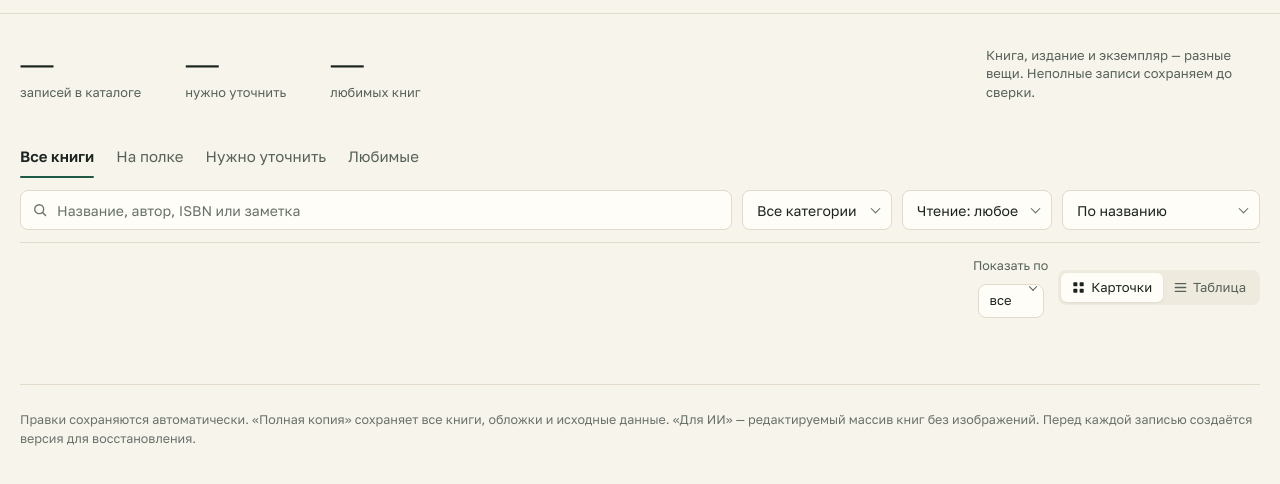
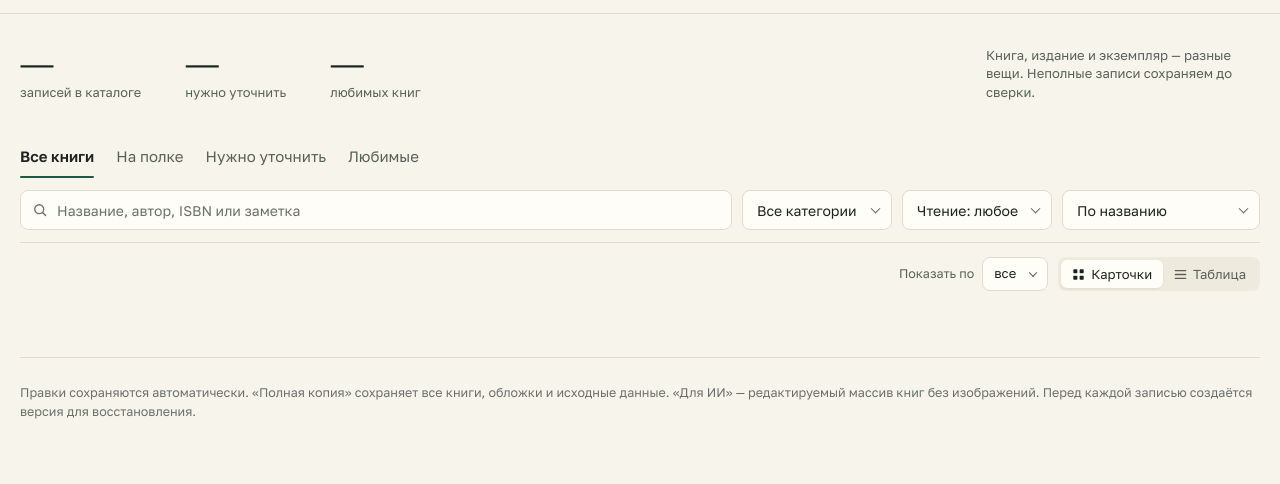
Before and after one commit to NikitaZhilin/book_NZMZ, a plain HTML site: page prototype/index.html in a window 1280 px wide. Shown: the part 66-550 px from the top of the page. Drawn offline with Linux system fonts and the light colour scheme; no server answers.

Commit message:
Update library 2026-11-22 05:45:11

```diff
--- a/prototype/style.css
+++ b/prototype/style.css
@@ -228,7 +228,7 @@ main{max-width:var(--page);margin:0 auto;padding:0 20px 40px}
 .results-bar{display:flex;align-items:center;justify-content:space-between;gap:14px;margin:14px 0 10px;flex-wrap:wrap}
 .result-count{margin:0;font-size:13px;color:var(--ink-2);font-variant-numeric:tabular-nums}
 .results-tools{display:flex;align-items:center;gap:10px;margin-left:auto}
-.page-size{position:relative;display:flex;align-items:center;gap:8px}
+.page-size{position:relative;display:flex;flex-direction:row;align-items:center;gap:8px}
 .page-size-label{font-size:12.5px;color:var(--ink-2);white-space:nowrap}
 .page-size-field{position:relative;display:inline-flex}
 .page-size select{
```
